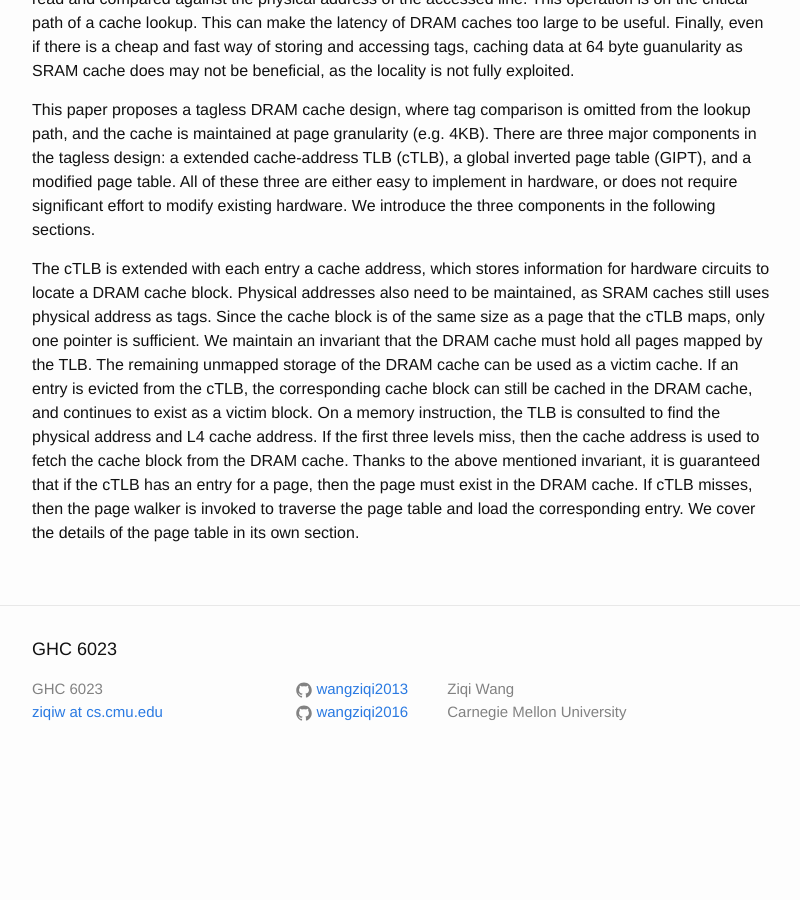
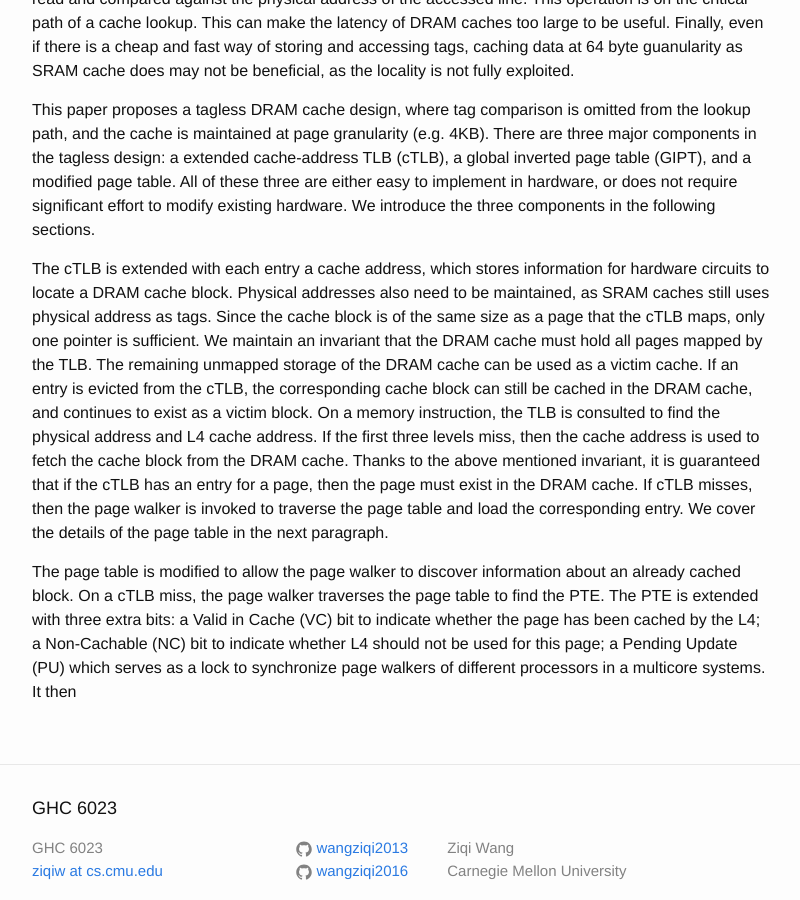
Before and after one commit to wangziqi2013/wangziqi2013.github.io, a Jekyll site: the page built from _posts/2018-06-11-A-fully-associative-tagless-dram-cache.markdown, in a window 1280 px wide and 900 px high, scrolled down 607 px. Shown: the whole window, without its empty margins (238-1038 px from the left). Built offline with Jekyll 4.4.1, drawn with Linux system fonts in a browser that asks for light colours; before the commit the page ends 1390 px from its top, so only the background shows below that.

Commit message:
Working on page table

```diff
--- a/_posts/2018-06-11-A-fully-associative-tagless-dram-cache.markdown
+++ b/_posts/2018-06-11-A-fully-associative-tagless-dram-cache.markdown
@@ -40,4 +40,10 @@ On a memory instruction, the TLB is consulted to find the physical address and L
 three levels miss, then the cache address is used to fetch the cache block from the DRAM cache. Thanks to
 the above mentioned invariant, it is guaranteed that if the cTLB has an entry for a page, then the page
 must exist in the DRAM cache. If cTLB misses, then the page walker is invoked to traverse the page table and
-load the corresponding entry. We cover the details of the page table in its own section.
+load the corresponding entry. We cover the details of the page table in the next paragraph.
+
+The page table is modified to allow the page walker to discover information about an already cached block.
+On a cTLB miss, the page walker traverses the page table to find the PTE. The PTE is extended with three extra
+bits: a Valid in Cache (VC) bit to indicate whether the page has been cached by the L4; a Non-Cachable (NC) bit
+to indicate whether L4 should not be used for this page; a Pending Update (PU) which serves as a lock to synchronize
+page walkers of different processors in a multicore systems. It then
```
